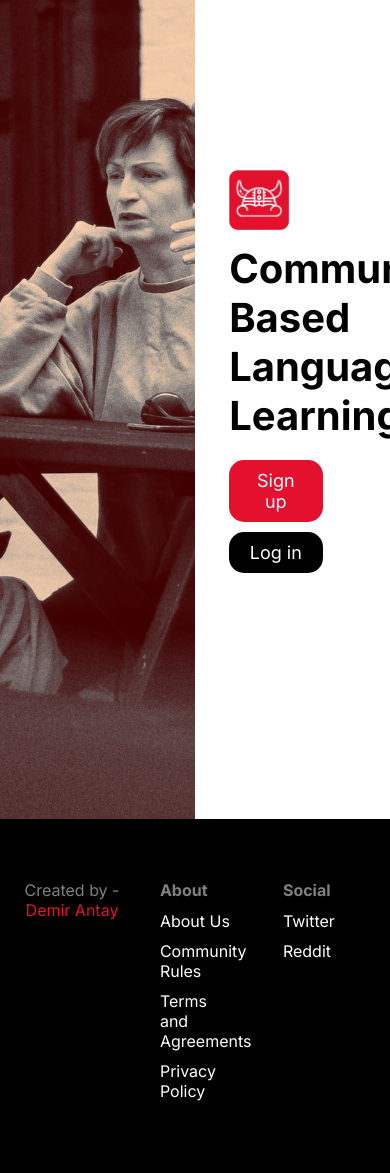
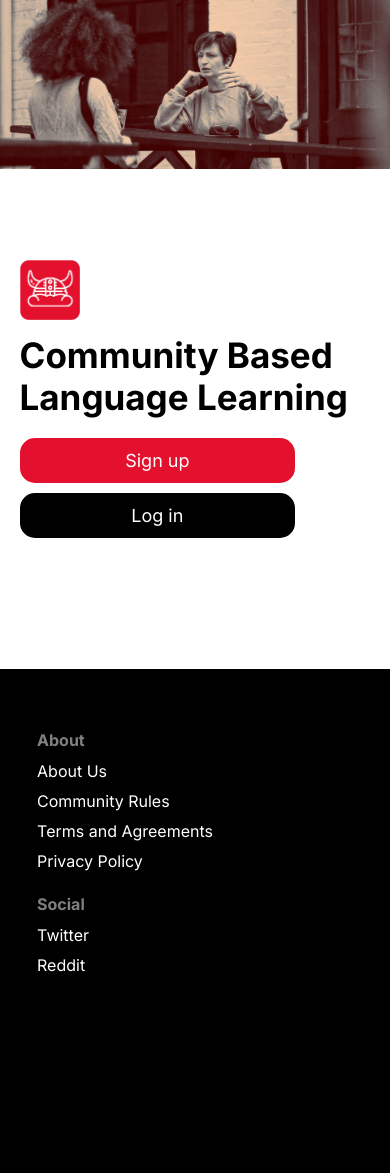
Before and after one commit to demirantay/lingooapp, a Django app: template templates/home/landing_page_v2.html in a window 390 px wide; the page is wider, and only the part inside the window is pictured. After the commit the page ends 972 px from the top of that part, so only its background shows below. Run offline with Django 3.2, Linux system fonts and the light colour scheme; the template is opened without the code that fills it, so the values that code supplies are empty; some web fonts are replaced.

Commit message:
finished the new landing page

```diff
--- a/static/css/home/landing_page_v2.css
+++ b/static/css/home/landing_page_v2.css
@@ -35,7 +35,7 @@ body {
 
 #body-right-part {
   border: 0px solid transparent;
-  height: 95vh;
+  height: 97vh;
   width: 50%;
   display: inline-block;
   vertical-align: top;
@@ -181,23 +181,272 @@ body {
 /* Mobile Small  --------------------------------------------------------- */
 @media screen and (min-width: 0px) and (max-width: 320px) {
 
+  /* -------------- body-left-part  ------------ */
+
+  #body-left-part {
+    height: 20vh;
+    width: 100%;
+    display: block;
+    float: none !important;
+    background-position: top;
+  }
+
+  /* -------------- body-right-part  ------------ */
+
+  #body-right-part {
+    border: 0px solid black;
+    height: auto;
+    margin-top: 50px;
+    margin-bottom: 100px;
+    width: 100%;
+    display: block;
+    float: none !important;
+  }
+
+  #body-right-part-redirect-links {
+    border: 1px solid transparent;
+    width: 90%;
+    margin: 0 auto;
+    margin-top: 5vh;
+  }
+
+  #body-right-part h1 {
+    margin-top: 10px;
+    margin-bottom: 20px;
+    font-size: 35px;
+  }
+
+  #body-right-part a {
+    padding: 12px 15px;
+    width: 70%;
+  }
+
+  /* -------------- footer  ------------ */
+
+  #footer {
+    background-color: black;
+  }
+
+  #footer-grid-part-1 {
+    display: none;
+  }
+
+  #footer-grid-part-2 {
+    width: 90%;
+    margin: 0 auto;
+    display: block;
+    margin-bottom: 10px;
+  }
+
+  #footer-grid-part-2 p {
+    width: 90%;
+  }
+
+  #footer-grid-part-3 {
+    width: 90%;
+    margin: 0 auto;
+    display: block;
+    margin-bottom: 10px;
+  }
+
+  #footer-grid-part-3 p {
+    width: 90%;
+  }
+
+  #grid-links {
+    width: 90%;
+  }
+
 }
 
 
 /* Mobile Medium  --------------------------------------------------------- */
 @media screen and (min-width: 321px) and (max-width: 375px) {
 
+  /* -------------- body-left-part  ------------ */
+
+  #body-left-part {
+    height: 20vh;
+    width: 100%;
+    display: block;
+    float: none !important;
+    background-position: top;
+  }
+
+  /* -------------- body-right-part  ------------ */
+
+  #body-right-part {
+    border: 0px solid black;
+    height: auto;
+    margin-top: 70px;
+    margin-bottom: 100px;
+    width: 100%;
+    display: block;
+    float: none !important;
+  }
+
+  #body-right-part-redirect-links {
+    border: 1px solid transparent;
+    width: 90%;
+    margin: 0 auto;
+    margin-top: 5vh;
+  }
+
+  #body-right-part h1 {
+    margin-top: 10px;
+    margin-bottom: 20px;
+    font-size: 35px;
+  }
+
+  #body-right-part a {
+    padding: 12px 15px;
+    width: 70%;
+  }
+
+  /* -------------- footer  ------------ */
+
+  #footer {
+    background-color: black;
+  }
+
+  #footer-grid-part-1 {
+    display: none;
+  }
+
+  #footer-grid-part-2 {
+    width: 90%;
+    margin: 0 auto;
+    display: block;
+    margin-bottom: 10px;
+  }
+
+  #footer-grid-part-2 p {
+    width: 90%;
+  }
+
+  #footer-grid-part-3 {
+    width: 90%;
+    margin: 0 auto;
+    display: block;
+    margin-bottom: 10px;
+  }
+
+  #footer-grid-part-3 p {
+    width: 90%;
+  }
+
+  #grid-links {
+    width: 90%;
+  }
+
 }
 
 
 /* Mobile Large - --------------------------------------------------------- */
 @media screen and (min-width: 376px) and (max-width: 425px) {
+  /* -------------- body-left-part  ------------ */
+
+  #body-left-part {
+    height: 20vh;
+    width: 100%;
+    display: block;
+    float: none !important;
+    background-position: top;
+  }
+
+  /* -------------- body-right-part  ------------ */
+
+  #body-right-part {
+    border: 0px solid black;
+    height: auto;
+    margin-top: 90px;
+    margin-bottom: 120px;
+    width: 100%;
+    display: block;
+    float: none !important;
+  }
+
+  #body-right-part-redirect-links {
+    border: 1px solid transparent;
+    width: 90%;
+    margin: 0 auto;
+    margin-top: 5vh;
+  }
+
+  #body-right-part h1 {
+    margin-top: 10px;
+    margin-bottom: 20px;
+    font-size: 35px;
+  }
+
+  #body-right-part a {
+    padding: 12px 15px;
+    width: 70%;
+  }
+
+  /* -------------- footer  ------------ */
+
+  #footer {
+    background-color: black;
+  }
+
+  #footer-grid-part-1 {
+    display: none;
+  }
+
+  #footer-grid-part-2 {
+    width: 90%;
+    margin: 0 auto;
+    display: block;
+    margin-bottom: 10px;
+  }
+
+  #footer-grid-part-2 p {
+    width: 90%;
+  }
+
+  #footer-grid-part-3 {
+    width: 90%;
+    margin: 0 auto;
+    display: block;
+    margin-bottom: 10px;
+  }
+
+  #footer-grid-part-3 p {
+    width: 90%;
+  }
+
+  #grid-links {
+    width: 90%;
+  }
 }
 
 
 /* Tablet - --------------------------------------------------------------- */
 @media screen and (min-width: 426px) and (max-width: 768px) {
 
+  /* -------------- body-left-part  ------------ */
+
+  #body-left-part {
+    height: 75vh;
+    width: 50%;
+  }
+
+  /* -------------- body-right-part  ------------ */
+
+  #body-right-part {
+    height: 75vh;
+    width: 50%;
+  }
+
+  #body-right-part-redirect-links {
+    width: 85%;
+    margin-top: 17vh;
+  }
+
+  #body-right-part a {
+    width: 60%;
+  }
 
 }
 
```
